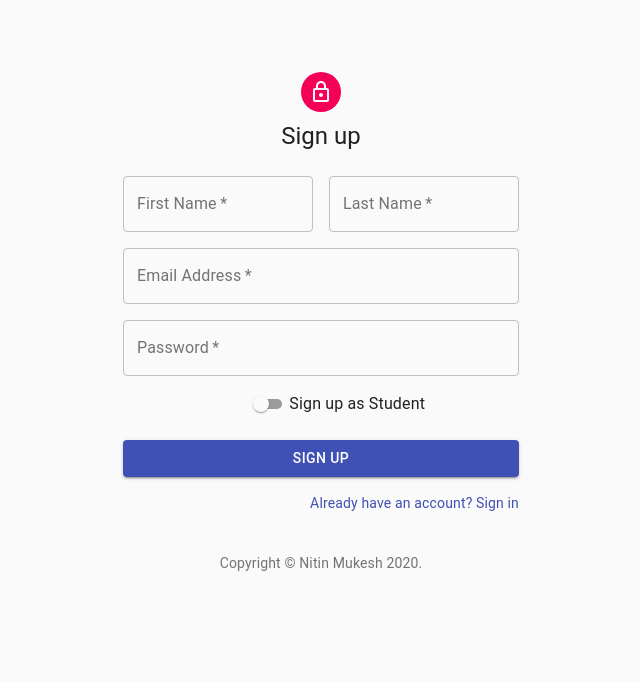
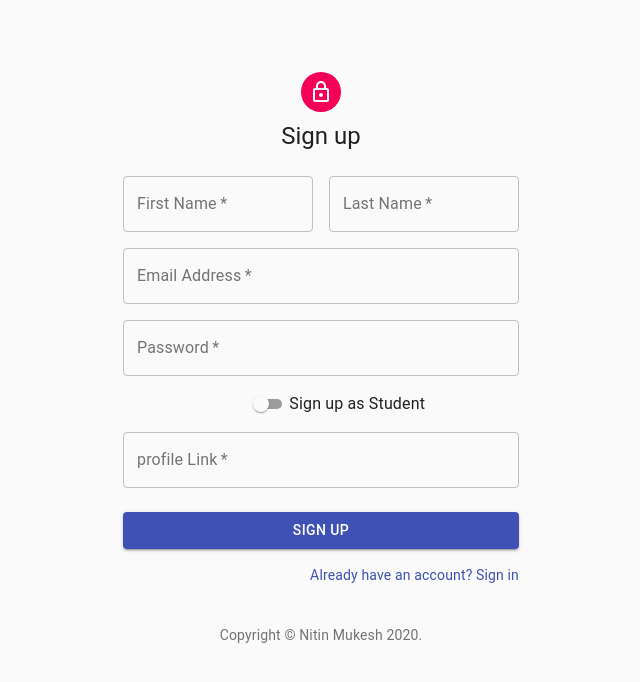
Before and after one commit to nitinmuk/agile-learning, a React (Create React App) app in the folder client/: page /signup in a window 1280 px wide. Both pictures are taken after a click on the label "Sign up as Student". Shown: the top 682 px of the page, without its empty margins (319-959 px from the left). Built offline with nearby package versions, Linux system fonts and the light colour scheme.

Commit message:
taking instructor's profile link and using it to make instructor's profile visible for users on learning stories

```diff
--- a/client/src/App.js
+++ b/client/src/App.js
@@ -17,6 +17,7 @@ const App = () => {
   const lNameRef = useRef("");
   const emailRef = useRef("");
   const passwordRef = useRef("");
+  const profileLinkRef = useRef("");
   /**
    * calls getUser API to initialize studentUser
    */
@@ -51,7 +52,8 @@ const App = () => {
       email: emailRef.current.value.trim(),
       password: passwordRef.current.value,
       student: studentUser,
-      instructor: !studentUser
+      instructor: !studentUser,
+      profileLink: profileLinkRef.current.value
     }
     try {
       const response = await API.signUpUser(user);
@@ -118,7 +120,7 @@ const App = () => {
               studentUser={studentUser}
               handleSignUp={handleSignUp}
               handleStudentUser={handleStudentUser}
-              fNameRef={fNameRef} lNameRef={lNameRef} emailRef={emailRef} passwordRef={passwordRef} />)}
+              fNameRef={fNameRef} lNameRef={lNameRef} emailRef={emailRef} passwordRef={passwordRef} profileLinkRef={profileLinkRef} />)}
         />
         <Route path="/login"
           render={(props =>
--- a/client/src/components/AvailableLearningStoryListItem/index.js
+++ b/client/src/components/AvailableLearningStoryListItem/index.js
@@ -74,7 +74,7 @@ const AvailableLearningStoryListItem = ({ availableLearningStories, handleViewSt
                     </div>
                     <div className={classes.column}>
                         <Typography className={classes.secondaryHeading}>
-                            <a className={classes.secondaryHeading} href="#" target="_blank" rel="noopener noreferrer">
+                            <a className={classes.secondaryHeading} href={ls.instructor.profileLink} target="_blank" rel="noopener noreferrer">
                                 View Instructor's Profile
                            </a>
                         </Typography>
--- a/client/src/components/SignUp/index.js
+++ b/client/src/components/SignUp/index.js
@@ -13,6 +13,7 @@ import { makeStyles } from '@material-ui/core/styles';
 import Container from '@material-ui/core/Container';
 import Footer from "../Footer";
 import { Redirect } from "react-router-dom";
+import { Collapse } from '@material-ui/core';
 
 const useStyles = makeStyles((theme) => ({
   paper: {
@@ -45,7 +46,7 @@ const SignUp = (props) => {
           </Avatar>
           <Typography component="h1" variant="h5">
             Sign up
-        </Typography>
+          </Typography>
           <form className={classes.form} noValidate>
             <Grid container spacing={2}>
               <Grid item xs={12} sm={6}>
@@ -105,6 +106,20 @@ const SignUp = (props) => {
                   control={<Switch size="small" checked={props.studentUser} onChange={props.handleStudentUser} />}
                 />
               </Grid>
+              <Grid item xs={12}>
+                <Collapse in={!props.studentUser} timeout="auto" unmountOnExit>
+                  <TextField
+                    variant="outlined"
+                    required
+                    fullWidth
+                    name="profile Link"
+                    label="profile Link"
+                    type="url"
+                    id="profileLink"
+                    inputRef={props.profileLinkRef}
+                  />
+                </Collapse>
+              </Grid>
             </Grid>
             <Button
               type="submit"
--- a/client/src/components/SubscribedLearningStoryListItem/index.js
+++ b/client/src/components/SubscribedLearningStoryListItem/index.js
@@ -74,7 +74,7 @@ const SubscribedLearningStoryListItem = ({ subscribedLearningStories, handleView
                     </div>
                     <div className={classes.column}>
                         <Typography className={classes.secondaryHeading}>
-                            <a className={classes.secondaryHeading} href="#" target="_blank" rel="noopener noreferrer">
+                            <a className={classes.secondaryHeading} href={ls.instructor.profileLink} target="_blank" rel="noopener noreferrer">
                                 View Instructor's Profile
                            </a>
                         </Typography>
```
Also changed, not shown: 1 other file (tests, documents, lock files or other folders).
